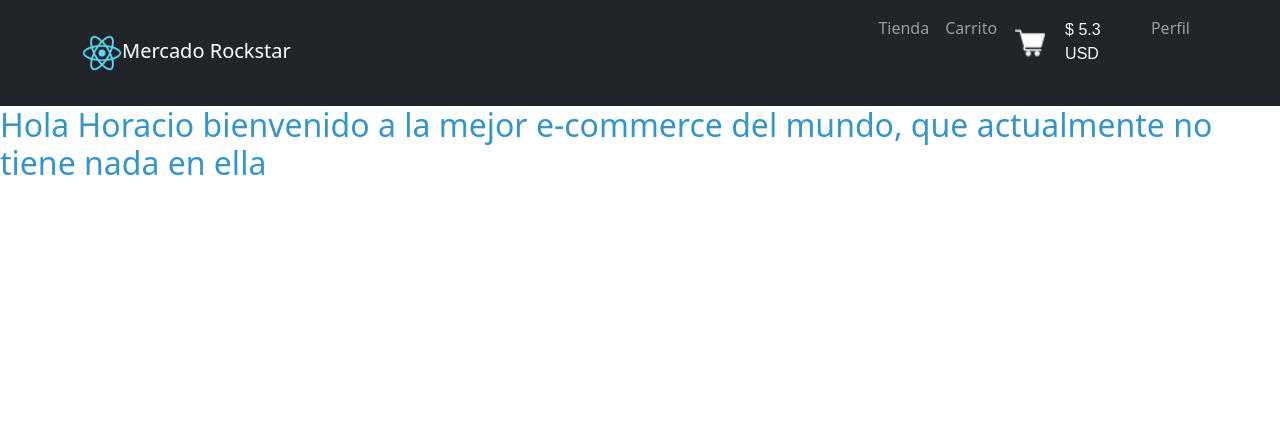
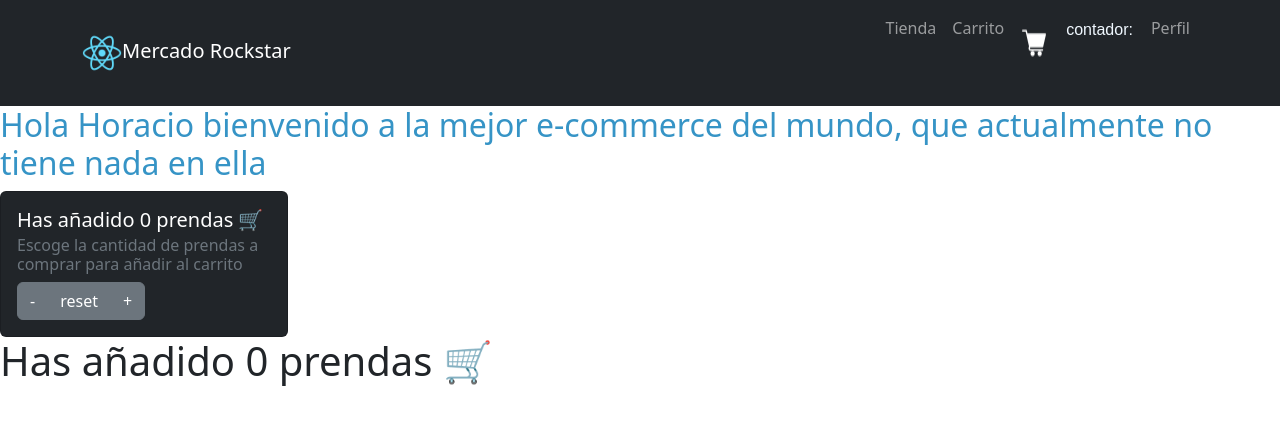
Before and after one commit to paulasierra7/Amazon-Copy-E-Commerce, a React (Create React App) app: page / in a window 1280 px wide. Shown: the top 424 px of the page. Built offline with nearby package versions, Linux system fonts and the light colour scheme.

Commit message:
Prueba
El contador funciona en solo un archivo del proyecto. Pendiente lograr que funcione en todos.

```diff
--- /dev/null
+++ b/src/App.js
@@ -0,0 +1,25 @@
+import Footer from "./components/Footer";
+import Header from "./components/NavBar";
+import ItemListContainer from "./components/ItemListContainer";
+import ItemCount from "./components/ItemCount";
+import React, { useState } from 'react';
+
+
+const App = ({contadorInicial}) => {
+
+
+    return (
+        <>
+            <Header
+                contador = {contadorInicial}
+            />
+            <ItemListContainer
+                nombre = "Horacio"
+                type = "greeting"
+            />
+            <ItemCount/>
+        </>
+    )
+}
+
+export default App;
--- a/src/components/App.js
+++ /dev/null
@@ -1,19 +0,0 @@
-import Footer from "./Footer";
-import Header from "./NavBar";
-import ItemListContainer from "./ItemListContainer";
-
-
-const App = () => {
-    return (
-        //OBLIGATORIO poner <fragment><fragment/> o vacia <></> se llena solo
-        <>
-            <Header />
-            <ItemListContainer
-                nombre = "Horacio"
-                type = "greeting"
-            />
-        </>
-    )
-}
-
-export default App;
--- /dev/null
+++ b/src/components/ItemCount.js
@@ -0,0 +1,66 @@
+import React, { useState } from 'react';
+import App from '../App';
+import 'bootstrap/dist/css/bootstrap.min.css';
+import { Button } from 'reactstrap';
+import { ButtonGroup } from 'reactstrap';
+import { Card } from 'reactstrap';
+import { CardBody } from 'reactstrap';
+import { CardTitle } from 'reactstrap';
+import { CardSubtitle } from 'reactstrap';
+import "./estilos.css";
+
+
+const ItemCount = (props) => {
+    const [contadorInicial, contadorFinal] = useState(0);
+
+    const aumentarContador= () => {
+        contadorFinal(contadorInicial+1)
+    }
+    const disminuirContador= () => {
+        contadorFinal(contadorInicial-1)
+        if (contadorInicial <= 0) {
+            contadorFinal(0)
+        }
+    }
+    const resetearContador = () => {
+        contadorFinal(contadorInicial*0)
+    }
+
+    return (
+        <>
+        <Card
+                color="dark"
+                inverse
+                style={{
+                    width: '18rem'
+                }}
+            >
+            <CardBody>
+                <CardTitle tag="h5">
+                Has añadido {contadorInicial} prendas 🛒
+                </CardTitle>
+                <CardSubtitle
+                className="mb-2 text-muted"
+                tag="h6"
+                >
+                Escoge la cantidad de prendas a comprar para añadir al carrito
+                </CardSubtitle>
+                    <ButtonGroup>
+                        <Button onClick={disminuirContador}>
+                            -
+                        </Button>
+                        <Button onClick={resetearContador}>
+                            reset
+                        </Button>
+                        <Button onClick={aumentarContador}>
+                            +
+                        </Button>
+                    </ButtonGroup>
+            </CardBody>
+        </Card>
+        <h1>Has añadido {contadorInicial} prendas 🛒</h1>
+        </>
+    )
+}
+
+export default ItemCount
--- a/src/components/NavBar.js
+++ b/src/components/NavBar.js
@@ -3,9 +3,11 @@
 import Container from 'react-bootstrap/Container';
 import Nav from 'react-bootstrap/Nav';
 import Navbar from 'react-bootstrap/Navbar';
-import CartWidget from "./cartWidget";
+import CartWidget from "./CartWidget";
 
-function Header() {
+
+const Header = () => {
+
     return (
         <>
         <Navbar bg="dark" variant="dark">
@@ -25,8 +27,6 @@ function Header() {
                 <Nav.Link href="#shop">Tienda</Nav.Link>
                 <Nav.Link href="#cart">Carrito</Nav.Link>
                 <CartWidget
-                    cantidad = {2}
-                    precio = {5.30}
                 />
                 <Nav.Link href="#profile">Perfil</Nav.Link>
             </Nav>
@@ -37,33 +37,3 @@ function Header() {
     }
 
 export default Header;
-
-{/*  */}
-
-// const Header = () => {
-//     return (
-//         <Navbar
-//             className="my-2"
-//             color="dark"
-//             dark
-//         >
-//             <NavbarBrand href="/">
-//             <img
-//                 alt="logo"
-//                 src="./logo192.png"
-//                 style={{
-//                 height: 40,
-//                 width: 40
-//                 }}
-//             />
-//             Ecommerce Mercado Libre
-//                 <Nav
-//                     type="header"
-//                 />
-//             </NavbarBrand>
-//         </Navbar>
-//     )
-// }
-
-
-// export default Header
--- a/src/components/cartWidget.js
+++ b/src/components/cartWidget.js
@@ -1,6 +1,11 @@
 import './estilos.css'
+import ItemCount from './ItemCount'
+import App from '../App'
 
-const CartWidget = (carritoInfo) => {
+
+
+const CartWidget = ({contadorInicial, aumentarContador, resetearContador, disminuirContador}) => {
+
     return (
         <>
         <div className='cartWidget-Container'>
@@ -8,8 +13,8 @@ const CartWidget = (carritoInfo) => {
                     alt="shoppingCart"
                     src="./cartIcon.png"
                 />
-        <p className="cartWidget-precio">
-            $ {carritoInfo.precio} USD
+        <p className="cartWidget-cantidad">
+            contador: {contadorInicial}
         </p>
         </div>
         </>
--- a/src/components/estilos.css
+++ b/src/components/estilos.css
@@ -4,7 +4,7 @@
     color: rgb(54, 148, 198);
 }
 
-/* cartWidget */
+/* cartWidget.js */
 .cartWidget-Container{
     display: flex;
     justify-content: flex-start;
@@ -16,8 +16,13 @@
     width: 25;
 }
 
-.cartWidget-precio {
+.cartWidget-cantidad {
     color: aliceblue;
     font-family: Arial, Helvetica, sans-serif;
     padding: 10px 10px 40px 10px;
 }
+
+/* ItemCount.js */
+.contador-Card {
+    background-color: red;
+}
--- a/src/index.js
+++ b/src/index.js
@@ -2,7 +2,7 @@ import React from 'react';
 //es como crear: let react = import ./carperta llamada de algun lugar en toda mi carpeta que se llame react.
 
 import ReactDOM from 'react-dom/client';
-import App from './components/App'; //carga la app que hice
+import App from '../src/App'; //carga la app que hice
 import './components/estilos.css'; //carga el css
 import 'bootstrap/dist/css/bootstrap.min.css'; //esto carga bootstrap
 
```
Also changed, not shown: 1 other file (tests, documents, lock files or other folders).
